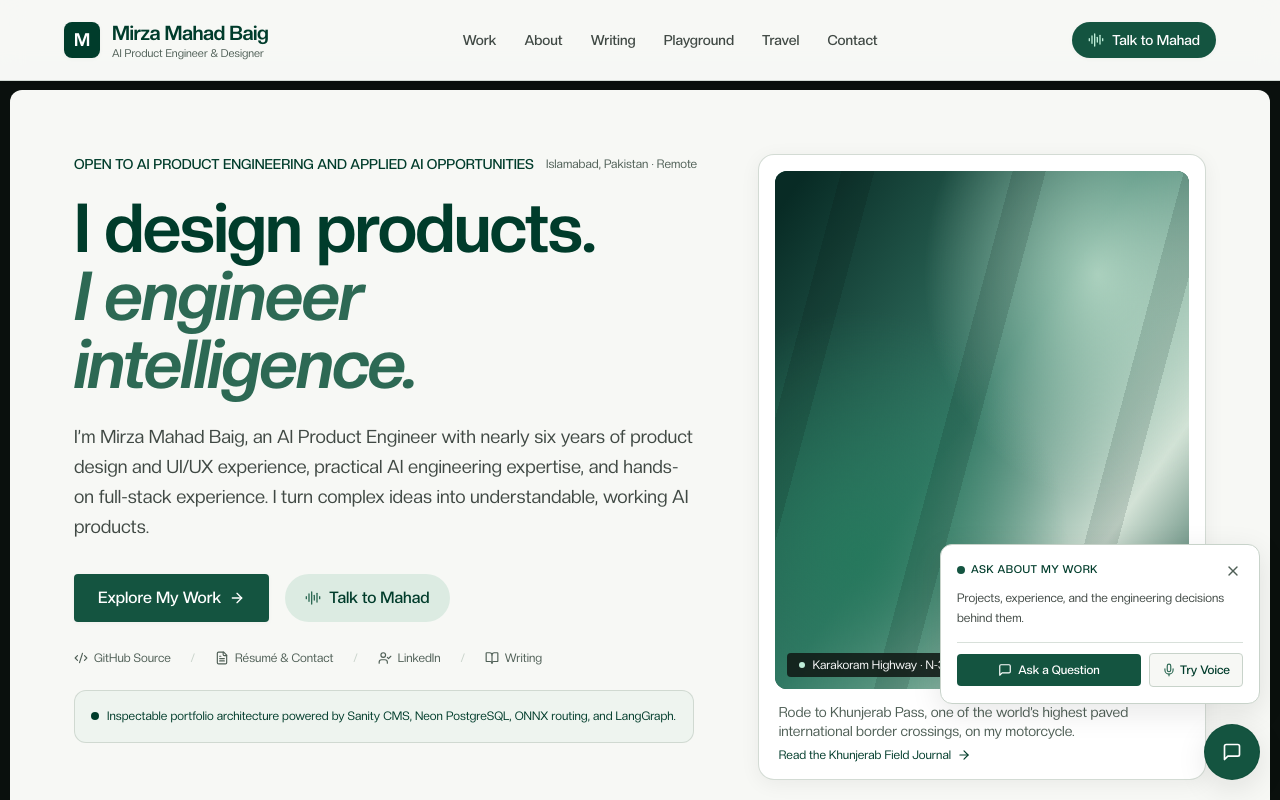
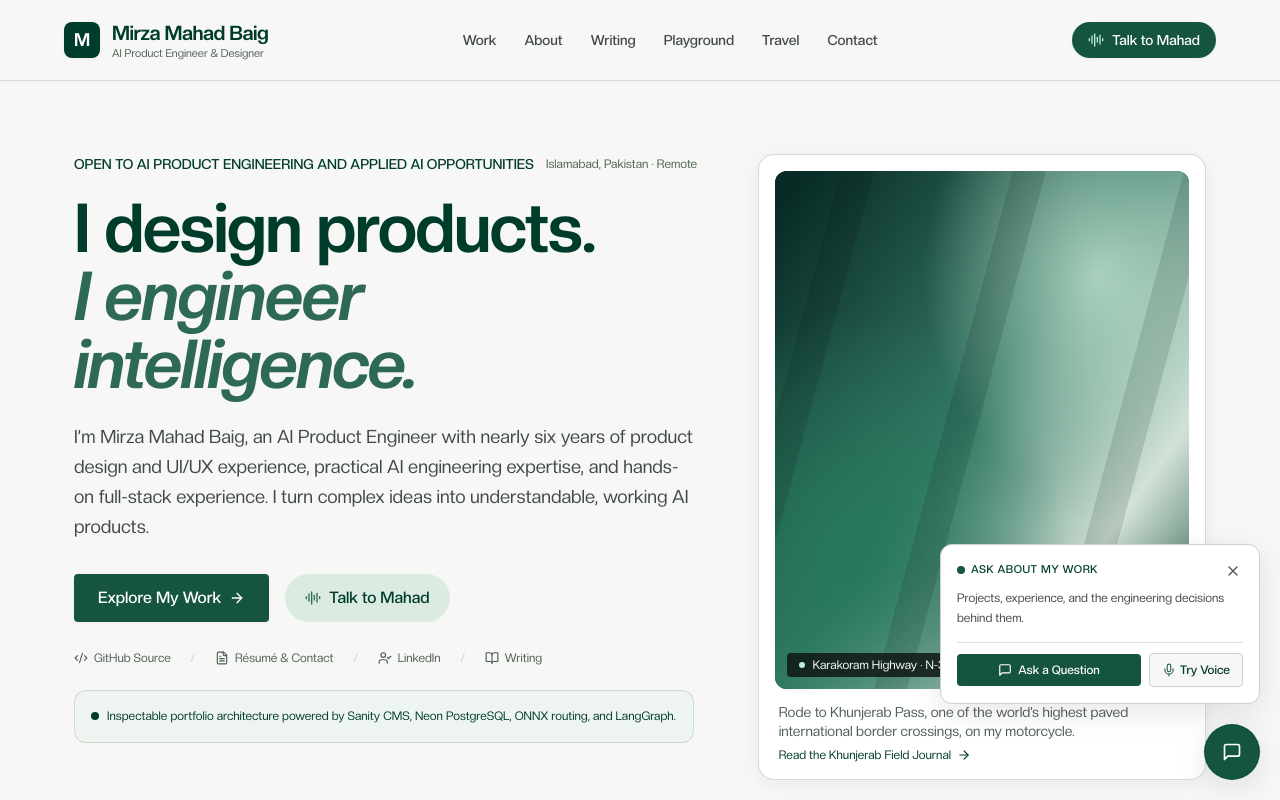
Before and after one commit to mahadbaig2/mahad-ai-portfolio, a Next.js app in the folder apps/web/: page / in a window 1280 px wide. Shown: the top 800 px of the page. Built offline with nearby package versions, Linux system fonts and the light colour scheme; no server answers.

Commit message:
Use light background for homepage mosaic

```diff
--- a/apps/web/app/globals.css
+++ b/apps/web/app/globals.css
@@ -73,7 +73,7 @@
 }
 
 .home-mosaic {
-  background: #0a100d;
+  background: var(--background);
   gap: 10px;
   padding: 10px;
 }
```
